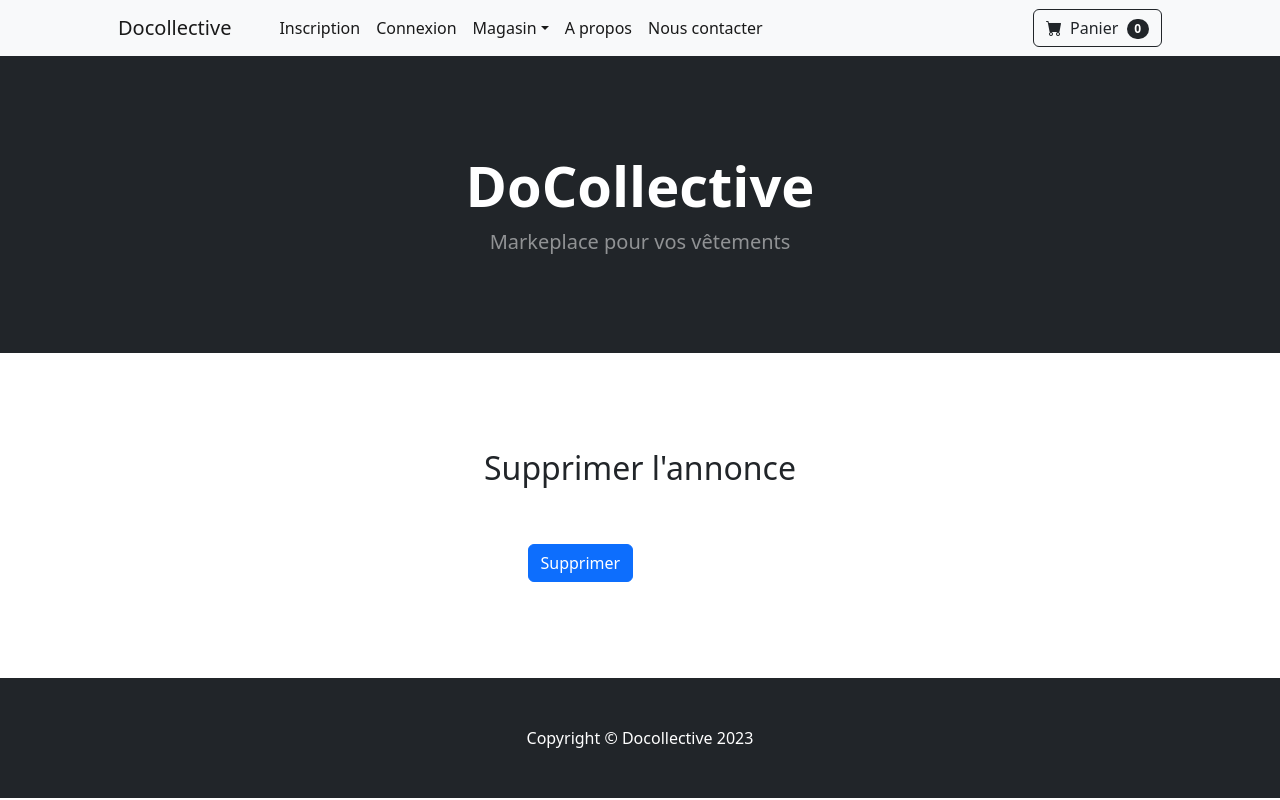
After one commit to gabigab117/docollective, a Django app: page /shop/delete-garment/6/ in a window 1280 px wide. The commit adds this page. Run offline with Django 4.2, Linux system fonts and the light colour scheme; data comes from the database, SQL or seed files in the repository; some libraries are stand-ins or nearby versions.

Commit message:
add delete view

```diff
--- /dev/null
+++ b/docollective/shop/templates/shop/delete-garment.html
@@ -0,0 +1,28 @@
+{% extends 'base.html' %}
+{% load crispy_forms_tags %}
+
+{% block title %}Supprimer une annonce{% endblock %}
+
+
+{% block body %}
+
+<div class="row mb-5">
+    <h2 class="text-center">Supprimer l'annonce</h2>
+
+</div>
+
+<div class="row gx-4 gx-lg-5 row-cols-2 row-cols-md-3 row-cols-xl-4 justify-content-center">
+
+
+    <div class="col mb-5">
+        <form method="post">
+            {% csrf_token %}
+            {{ form|crispy }}
+            <button type="submit" class="btn btn-primary">Supprimer</button>
+        </form>
+    </div>
+
+
+</div>
+
+{% endblock %}
--- a/docollective/shop/templates/shop/garment.html
+++ b/docollective/shop/templates/shop/garment.html
@@ -51,6 +51,9 @@
 
             </div>
         </div>
+        {% if request.user == garment.user %}
+        <a href="{% url 'shop:delete-garment' pk=garment.pk %}" class="btn btn-outline-danger">Supprimer l'annonce</a>
+        {% endif %}
     </div>
 
 
--- a/docollective/shop/urls.py
+++ b/docollective/shop/urls.py
@@ -1,6 +1,6 @@
 from django.urls import path
-from .views import detail_view, add_to_cart, cart_view, delete_garments, delete_cart, CreateGarment, all_garments
-
+from .views import detail_view, add_to_cart, cart_view, delete_garments, delete_cart, CreateGarment, all_garments, \
+    DeleteGarment
 
 app_name = "shop"
 urlpatterns = [
@@ -10,5 +10,6 @@ urlpatterns = [
     path("delete-garments/", delete_garments, name="delete-garments"),
     path("delete-cart/", delete_cart, name="delete-cart"),
     path("create-garment/", CreateGarment.as_view(), name="create"),
+    path("delete-garment/<int:pk>/", DeleteGarment.as_view(), name="delete-garment"),
     path("all/", all_garments, name="all"),
 ]
--- a/docollective/shop/views.py
+++ b/docollective/shop/views.py
@@ -6,7 +6,7 @@ from django.shortcuts import render, get_object_or_404, redirect
 from django.urls import reverse_lazy
 from django.views.decorators.http import require_POST
 from django.forms import modelformset_factory
-from django.views.generic import CreateView
+from django.views.generic import CreateView, DeleteView
 from django.contrib.auth.mixins import LoginRequiredMixin
 from .models import Garment, Cart, Order
 from .forms import OrderForm
@@ -112,7 +112,7 @@ class CreateGarment(LoginRequiredMixin, CreateView):
         return super().form_valid(form)
 
 
-def order_history(request):
-    user = request.user
-
-    return render(request, "shop/order-history.html")
+class DeleteGarment(DeleteView):
+    model = Garment
+    success_url = reverse_lazy("index")
+    template_name = "shop/delete-garment.html"
```
Also changed, not shown: README.md, docollective/shop/templates/shop/order-history.html (deleted).
